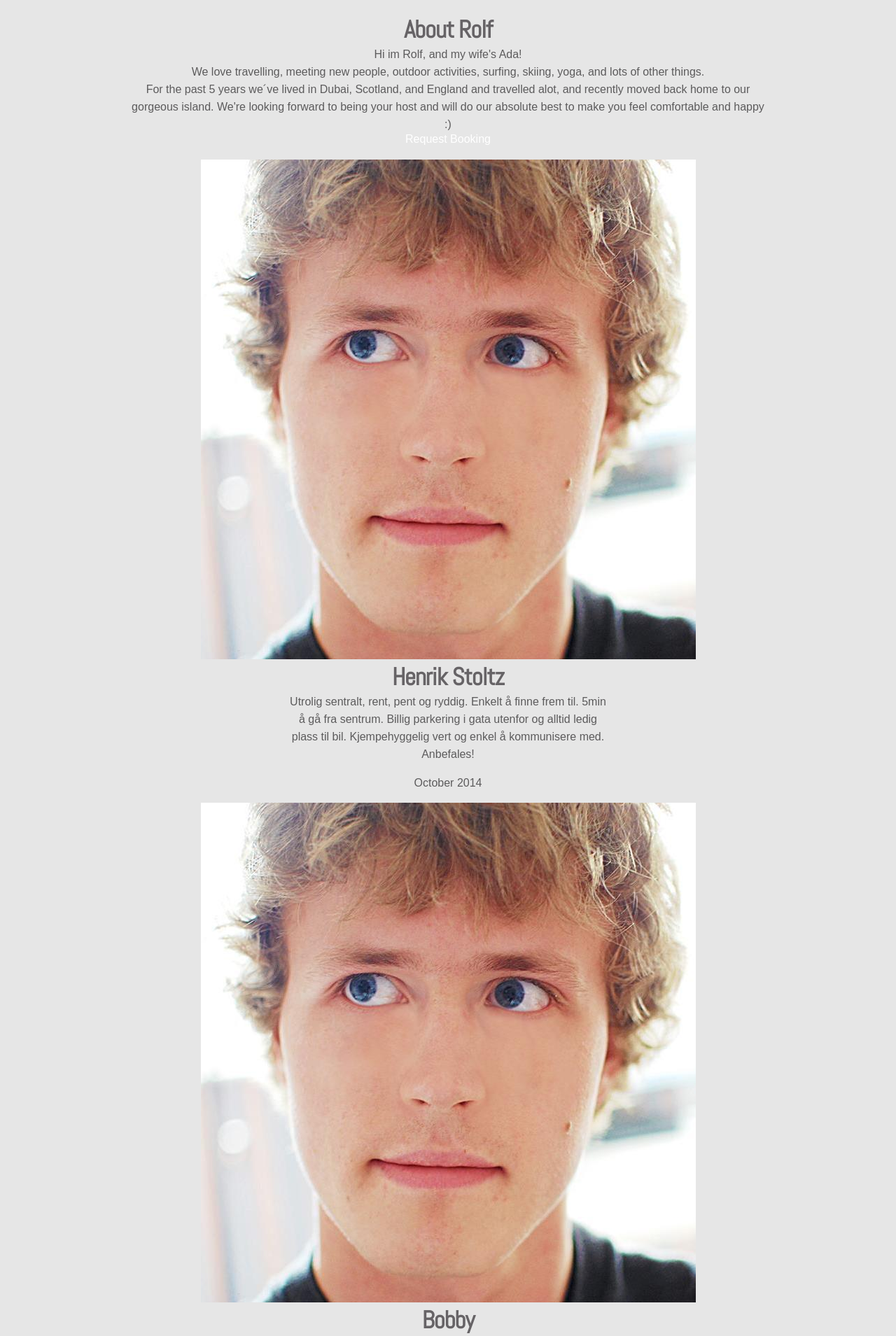
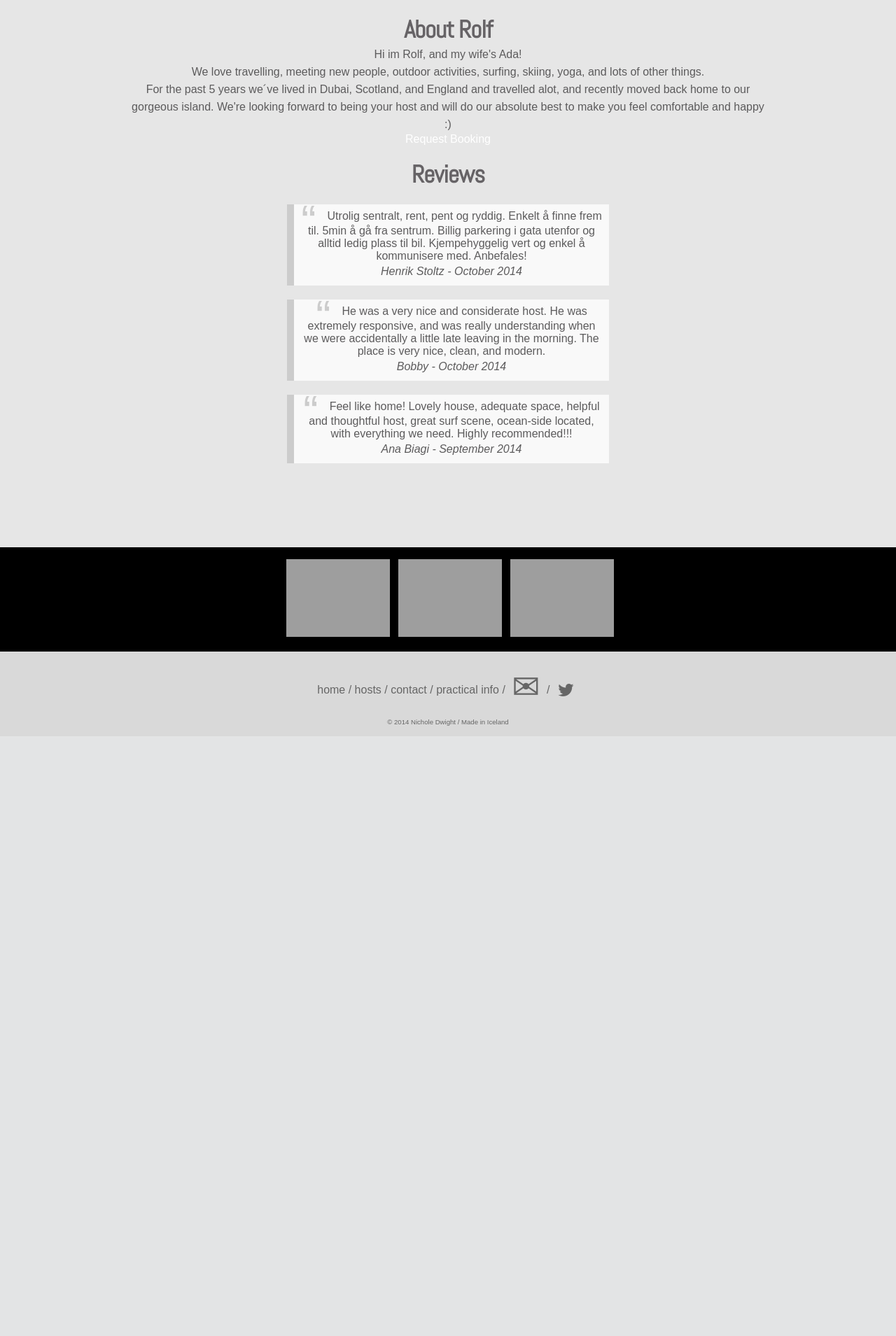
Before and after one commit to nicholedwight/breaking-the-ice, a PHP site: page /hostfamilies/oskar in a window 1280 px wide. Shown: the part 658-2567 px from the top of the page at 70% size. After the commit the page ends 1695 px from the top, so only its background shows below. Run offline with PHP 8.4, Linux system fonts and the light colour scheme; style sheets or scripts are compiled from the project's sources; some libraries are stand-ins or nearby versions; some web fonts are replaced; grey boxes are pictures that could not be loaded.

Commit message:
changed reviews styling on all host pages

```diff
--- a/hostfamilies/oskar.php
+++ b/hostfamilies/oskar.php
@@ -21,23 +21,21 @@
     </article>
 
     <div class="review_wrapper">
+      <h3>Reviews</h3>
       <div class="review_item">
-        <img src="/project1/assets/img/jegtnes.jpg" alt="comment image" class="comment_image">
-        <h3 class="comment_user">Henrik Stoltz</h3>
-        <p class="comment_content">Utrolig sentralt, rent, pent og ryddig. Enkelt å finne frem til. 5min å gå fra sentrum. Billig parkering i gata utenfor og alltid ledig plass til bil. Kjempehyggelig vert og enkel å kommunisere med. Anbefales!</p>
-        <p class="comment_post_date">October 2014</p>
+        <blockquote class="comment_content">Utrolig sentralt, rent, pent og ryddig. Enkelt å finne frem til. 5min å gå fra sentrum. Billig parkering i gata utenfor og alltid ledig plass til bil. Kjempehyggelig vert og enkel å kommunisere med. Anbefales!<br>
+          <p class="comment_post_date">Henrik Stoltz - October 2014</p>
+        </blockquote>
       </div>
       <div class="review_item">
-        <img src="/project1/assets/img/jegtnes.jpg" alt="comment image" class="comment_image">
-        <h3 class="comment_user">Bobby</h3>
-        <p class="comment_content">He was a very nice and considerate host. He was extremely responsive, and was really understanding when we were accidentally a little late leaving in the morning. The place is very nice, clean, and modern.</p>
-        <p class="comment_post_date">October 2014</p>
+        <blockquote class="comment_content">He was a very nice and considerate host. He was extremely responsive, and was really understanding when we were accidentally a little late leaving in the morning. The place is very nice, clean, and modern.<br>
+          <p class="comment_post_date">Bobby - October 2014</p>
+        </blockquote>
       </div>
       <div class="review_item">
-        <img src="/project1/assets/img/jegtnes.jpg" alt="comment image" class="comment_image">
-        <h3 class="comment_user">Henrik Stoltz</h3>
-        <p class="comment_content">Feel like home! Lovely house, adequate space, helpful and thoughtful host, great surf scene, ocean-side located, with everything we need. Highly recommended!!!</p>
-        <p class="comment_post_date">September 2014</p>
+        <blockquote class="comment_content">Feel like home! Lovely house, adequate space, helpful and thoughtful host, great surf scene, ocean-side located, with everything we need. Highly recommended!!!<br>
+          <p class="comment_post_date">Ana Biagi - September 2014</p>
+        </blockquote>
       </div>
     </div>
   </div>
--- a/scss/_hosts.scss
+++ b/scss/_hosts.scss
@@ -43,7 +43,7 @@
 
 .comment_content {
   width: 45%;
-  margin: 0 auto;
+  margin: 20px auto;
 }
 
 .listing_gallery {
```
Also changed, not shown: hostfamilies/Vilhjalmsson.php (+3 -6 lines), hostfamilies/arnason.php (+9 -12 lines), hostfamilies/eklund.php (+9 -12 lines), hostfamilies/jegtnes.php (+10 -12 lines), hostfamilies/ronhovde.php (+10 -12 lines).
